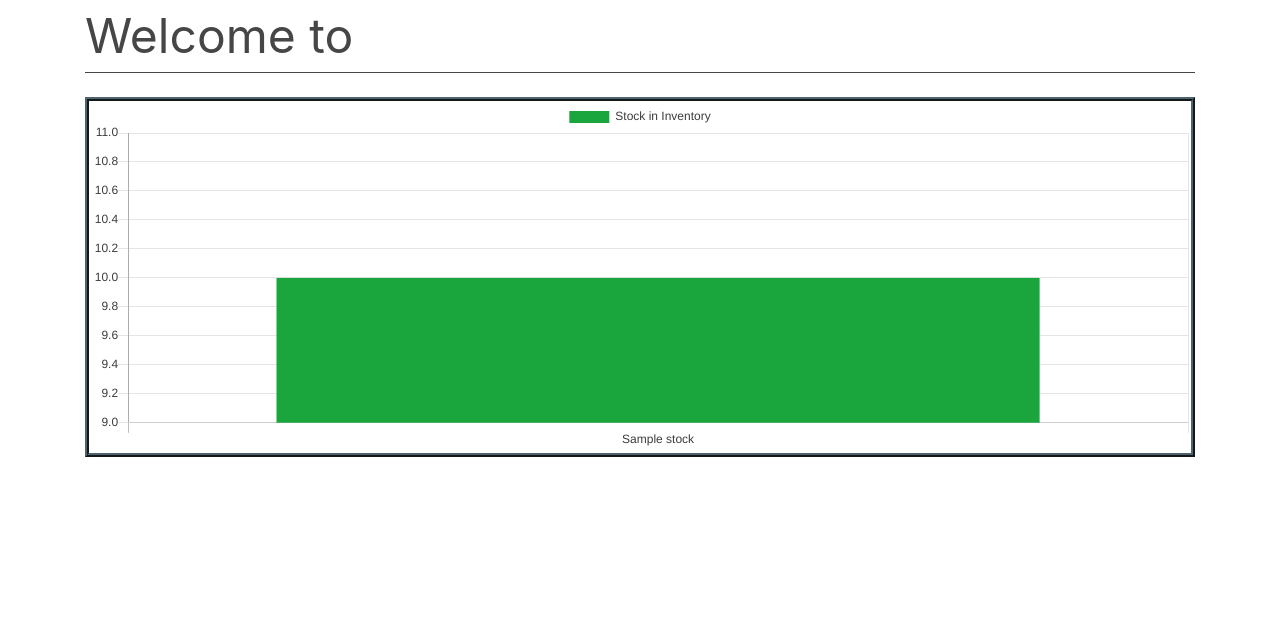
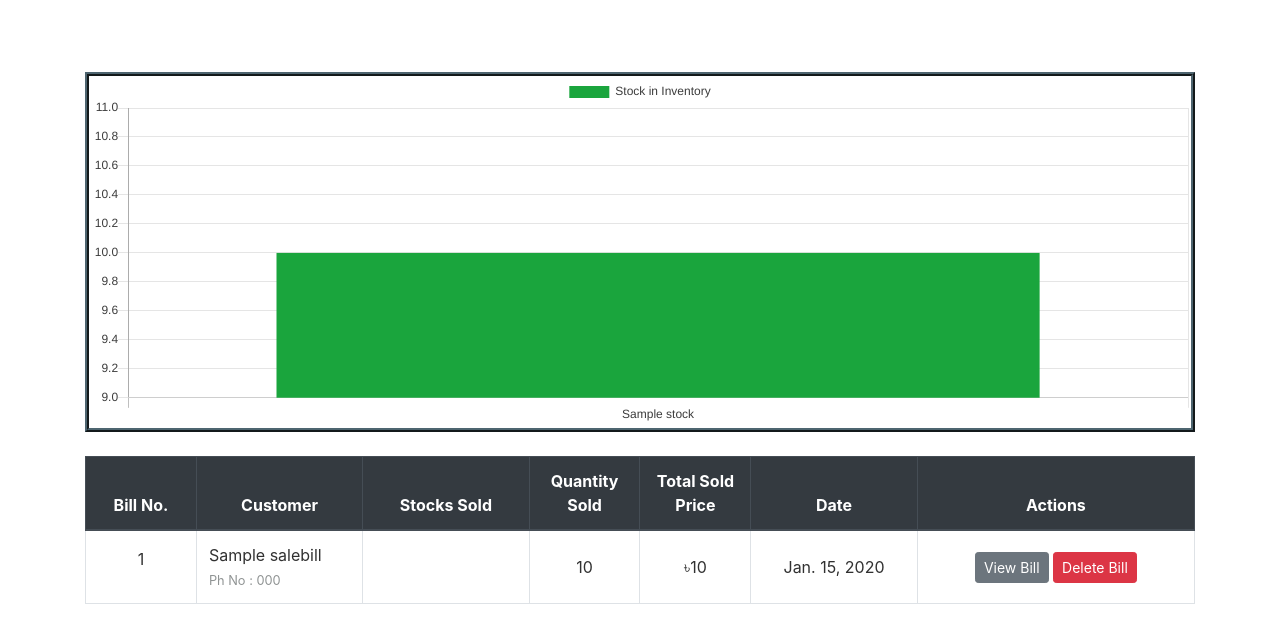
Before and after one commit to litonbairaggi/django_pgims, a Django app: page / in a window 1280 px wide. Shown: the top 643 px of the page. Run offline with Django 3.2, Linux system fonts and the light colour scheme; tables that the repository leaves empty hold one stand-in row (values such as "Sample post"); some libraries are stand-ins or nearby versions.

Commit message:
dashboard design change

```diff
--- a/homepage/templates/base.html
+++ b/homepage/templates/base.html
@@ -51,6 +51,7 @@
                 <li>
                     <a class="sidebar-text sidebar-button" href="{% url 'home' %}"><i class="icon-bar-chart"></i> Dashboard </a>
                 </li>
+
                 <li>
                     <a href="#inventorySubmenu" data-toggle="collapse" class="dropdown-toggle sidebar-text right-arrow sidebar-button"><i class="fas fa-boxes"></i> Inventory</a>
                     <ul class="collapse list-unstyled" id="inventorySubmenu">
--- a/homepage/templates/home.html
+++ b/homepage/templates/home.html
@@ -8,16 +8,80 @@
 
 {% block content %}
 
-    <div style="color:#464646; font-style: bold; font-size: 3rem; border-bottom: 1px solid #464646;">Welcome to {{ request.user.username }}</div>
-
     <br>
-
+    <br>
+    <br>
     <div id="container" style="position: relative; height:45vh; border: 1.2mm ridge #4e6570; " class="align-middle table-bordered">
         <canvas id="bar-graph"></canvas>
     </div>
 
     <br>
 
+    <table class="table table-css table-bordered table-hover">
+
+        <thead class="thead-dark align-middle">
+            <tr><!-- Log on to codeastro.com for more projects -->
+                <th width="10%">Bill No.</th>
+                <th width="15%">Customer</th>
+                <th width="15%">Stocks Sold</th>
+                <th width="10%">Quantity Sold</th>
+                <th width="10%">Total Sold Price</th>
+                <th width="15%">Date</th>
+                <th width="25%">Actions</th>
+            </tr>
+        </thead>
+
+{% if bills %}
+
+        <tbody>
+            {% for sale in bills %}
+            <tr><!-- Log on to codeastro.com for more projects -->
+                <td class="align-middle"> <p>{{ sale.billno }}</p> </td>
+                <td class=""> {{ sale.name }} <br> <small style="color: #909494">Ph No : {{ sale.phone }}</small> </td>
+                <td class="align-middle">{% for item in sale.get_items_list %} {{ item.stock.name }} <br> {% endfor %}</td>
+                <td class="align-middle">{% for item in sale.get_items_list %} {{ item.quantity }} <br> {% endfor %}</td>
+                <td class="align-middle">৳{{ sale.get_total_price }}</td>
+                <td class="align-middle">{{ sale.time.date }}</td>
+                <td class="align-middle"> <a href="{% url 'sale-bill' sale.billno %}" class="btn btn-secondary btn-sm">View Bill</a> <a href="{% url 'delete-sale' sale.pk %}" class="btn btn-danger btn-sm">Delete Bill</a> </td>
+            </tr>
+            {% endfor %}
+        </tbody>
+
+    </table>
+
+    <div class="align-middle"><!-- Log on to codeastro.com for more projects -->
+        {% if is_paginated %}
+
+            {% if page_obj.has_previous %}
+                <a class="btn btn-outline-info mb-4" href="?page=1">First</a>
+                <a class="btn btn-outline-info mb-4" href="?page={{ page_obj.previous_page_number }}">Previous</a>
+            {% endif %}
+
+            {% for num in page_obj.paginator.page_range %}
+                {% if page_obj.number == num %}
+                    <a class="btn btn-info mb-4" href="?page={{ num }}">{{ num }}</a>
+                {% elif num > page_obj.number|add:'-3' and num < page_obj.number|add:'3' %}
+                    <a class="btn btn-outline-info mb-4" href="?page={{ num }}">{{ num }}</a>
+                {% endif %}
+            {% endfor %}
+
+            {% if page_obj.has_next %}
+                <a class="btn btn-outline-info mb-4" href="?page={{ page_obj.next_page_number }}">Next</a>
+                <a class="btn btn-outline-info mb-4" href="?page={{ page_obj.paginator.num_pages }}">Last</a>
+            {% endif %}
+
+        {% endif %}
+    </div>
+
+{% else %}
+
+        <tbody></tbody>  <!-- Log on to codeastro.com for more projects -->
+    </table>
+
+    <br><br><br><br><br><br><br><br>
+    <div style="color: #575757; font-style: bold; font-size: 1.5rem; text-align: center;">The records are empty. Please try adding some.</div>
+
+{% endif %}
 
 
 
--- a/homepage/views.py
+++ b/homepage/views.py
@@ -9,6 +9,7 @@
     def get(self, request):
         labels = []
         data = []
+        bills = SaleBill.objects.all().order_by('-time')
         stockqueryset = Stock.objects.filter(is_deleted=False).order_by('-quantity')
         for item in stockqueryset:
             labels.append(item.name)
@@ -17,10 +18,11 @@
 
 
         context = {
-            'labels'    : labels,
-            'data'      : data,
+            'labels': labels,
+            'data': data,
+            'bills': bills
         }
         return render(request, self.template_name, context)
 
 class AboutView(TemplateView):
-    template_name = "home.html"
+    template_name = "about.html"
```
Also changed, not shown: transactions/templates/bill/bill_base.html (+3 -4 lines).
